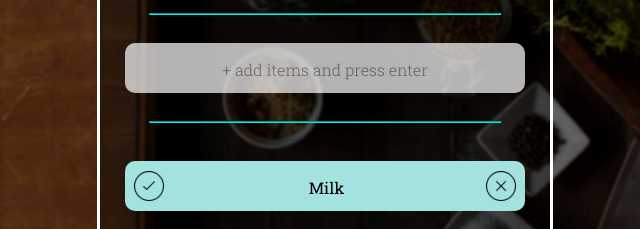
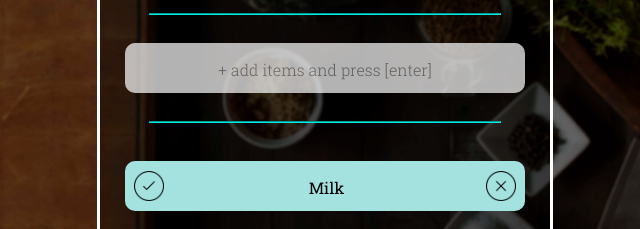
Before and after one commit to bjorkpeter/shopping-list, a plain HTML site: page index.html in a window 1280 px wide. Shown: the part 211-440 px from the top of the page, 315-955 px from the left. Drawn offline with Linux system fonts and the light colour scheme.

Commit message:
Text Enter Language Change

```diff
--- a/index.html
+++ b/index.html
@@ -20,7 +20,7 @@
 		<hr>
 		<div class="textinput">
 			<div class="textenter">
-				<p>+ add items and press enter</p>
+				<p>+ add items and press [enter]</p>
 			</div>
 		</div>
 		<hr>
```
